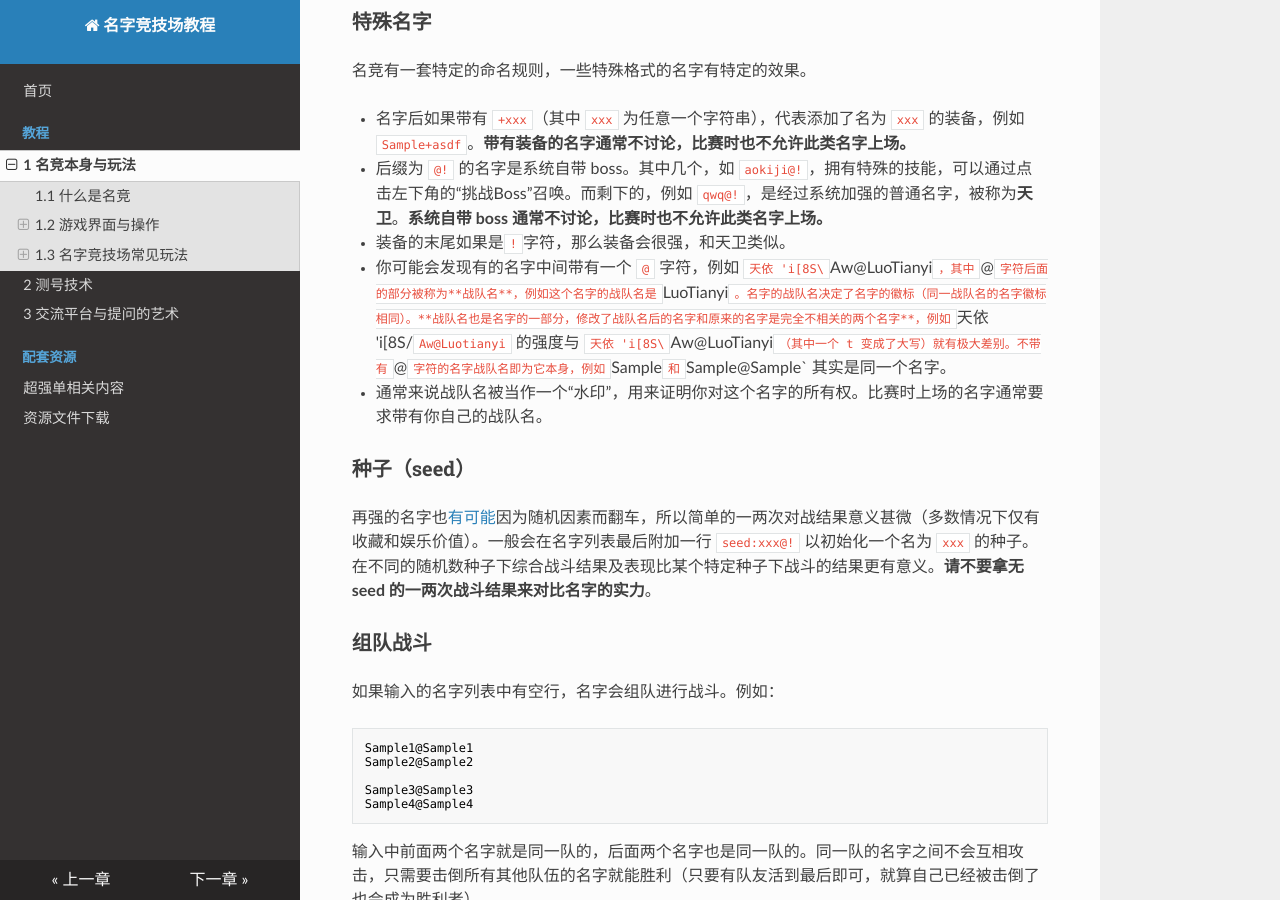
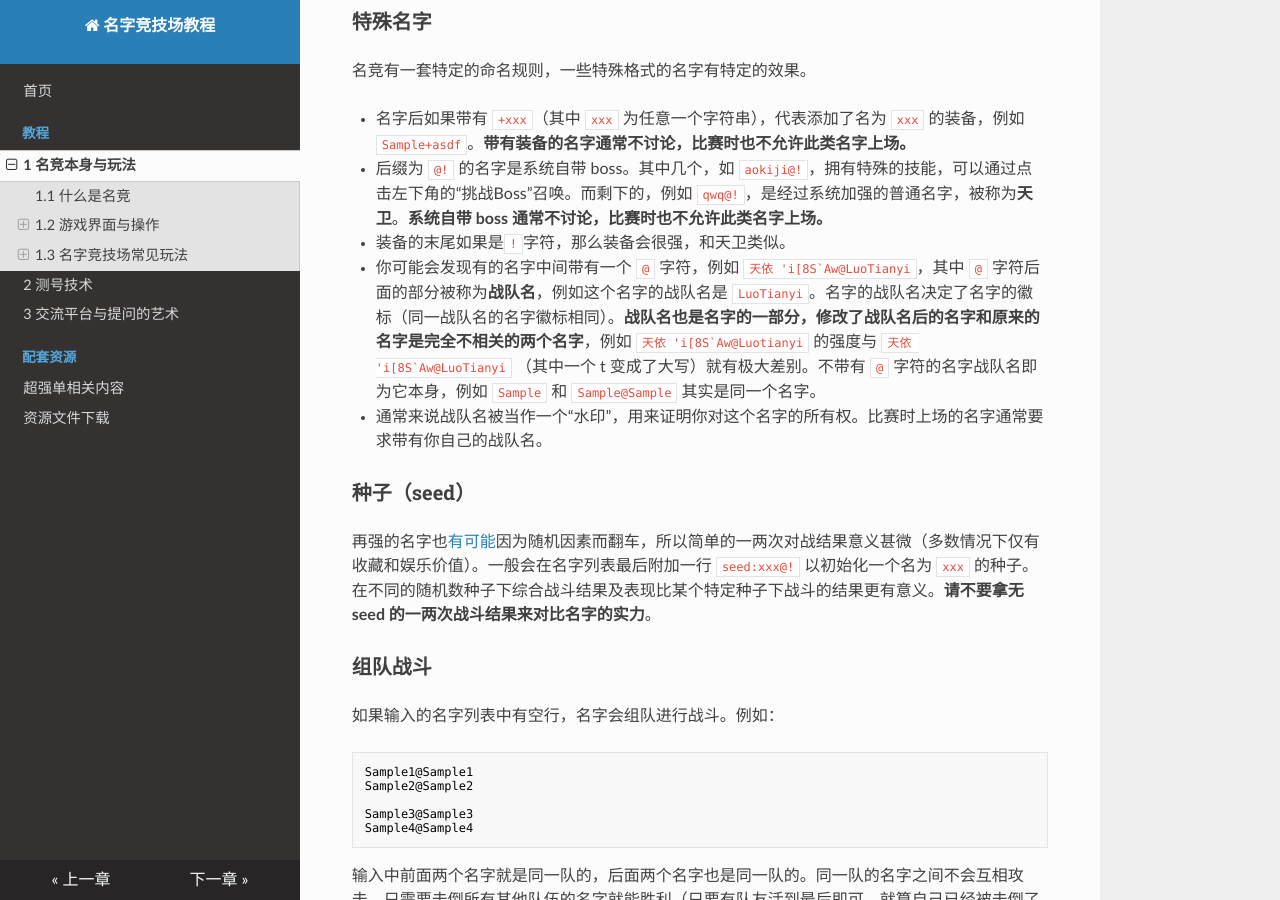
Before and after one commit to sqrt2802/namern-help-dev, an MkDocs documentation site: the page built from docs/chp1.md, in a window 1280 px wide and 900 px high, scrolled down 645 px. Built offline with MkDocs 1.6.1, drawn with Linux system fonts in a browser that asks for light colours.

Commit message:
更新 chp1.md

```diff
--- a/docs/chp1.md
+++ b/docs/chp1.md
@@ -20,7 +20,7 @@
 * 名字后如果带有 `+xxx`（其中 `xxx` 为任意一个字符串），代表添加了名为 `xxx` 的装备，例如 `Sample+asdf`。**带有装备的名字通常不讨论，比赛时也不允许此类名字上场。**
 * 后缀为 `@!` 的名字是系统自带 boss。其中几个，如 `aokiji@!`，拥有特殊的技能，可以通过点击左下角的“挑战Boss”召唤。而剩下的，例如 `qwq@!`，是经过系统加强的普通名字，被称为**天卫**。**系统自带 boss 通常不讨论，比赛时也不允许此类名字上场。**
 * 装备的末尾如果是`!`字符，那么装备会很强，和天卫类似。
-* 你可能会发现有的名字中间带有一个 `@` 字符，例如 `天依 'i[8S\`Aw@LuoTianyi`，其中 `@` 字符后面的部分被称为**战队名**，例如这个名字的战队名是 `LuoTianyi`。名字的战队名决定了名字的徽标（同一战队名的名字徽标相同）。**战队名也是名字的一部分，修改了战队名后的名字和原来的名字是完全不相关的两个名字**，例如 `天依 'i[8S/`Aw@Luotianyi` 的强度与 `天依 'i[8S\`Aw@LuoTianyi` （其中一个 t 变成了大写）就有极大差别。不带有 `@` 字符的名字战队名即为它本身，例如 `Sample` 和 `Sample@Sample` 其实是同一个名字。
+* 你可能会发现有的名字中间带有一个 `@` 字符，例如 ``天依 'i[8S`Aw@LuoTianyi``，其中 `@` 字符后面的部分被称为**战队名**，例如这个名字的战队名是 `LuoTianyi`。名字的战队名决定了名字的徽标（同一战队名的名字徽标相同）。**战队名也是名字的一部分，修改了战队名后的名字和原来的名字是完全不相关的两个名字**，例如 ``天依 'i[8S`Aw@Luotianyi`` 的强度与 ``天依 'i[8S`Aw@LuoTianyi`` （其中一个 t 变成了大写）就有极大差别。不带有 `@` 字符的名字战队名即为它本身，例如 `Sample` 和 `Sample@Sample` 其实是同一个名字。
 * 通常来说战队名被当作一个“水印”，用来证明你对这个名字的所有权。比赛时上场的名字通常要求带有你自己的战队名。
 
 ### 种子（seed）
```
